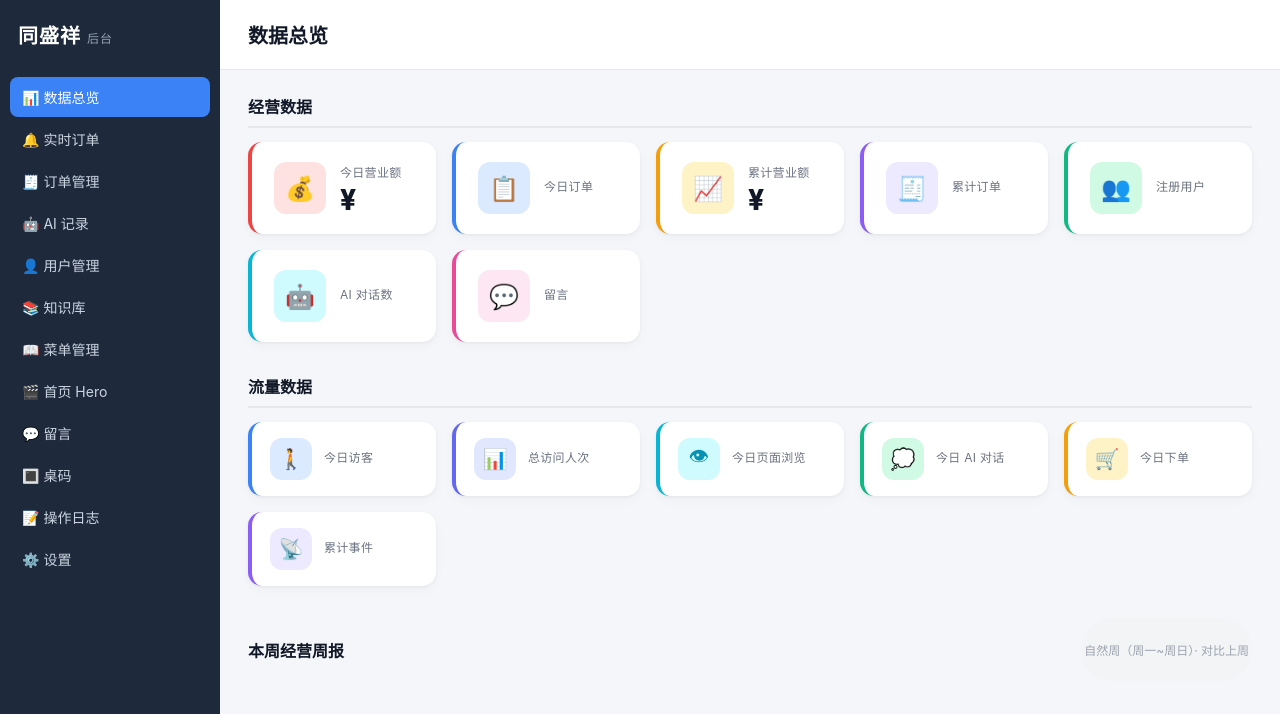
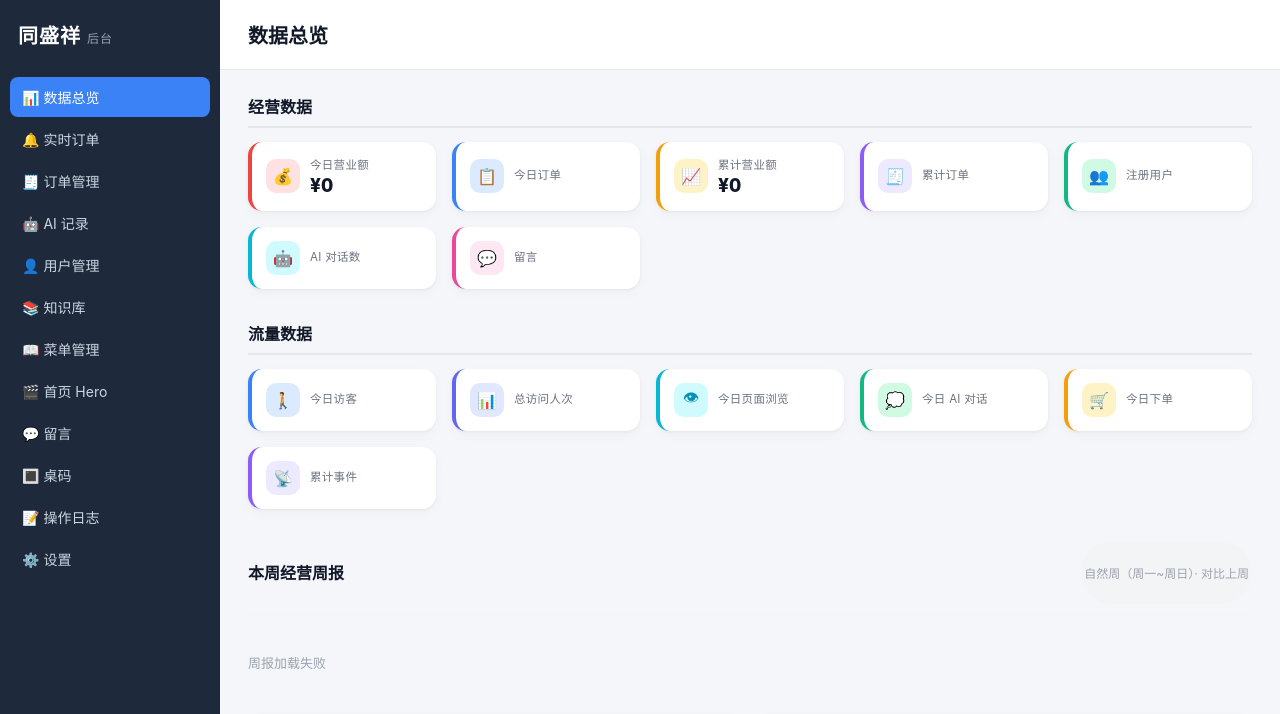
Before and after one commit to acc12138-x/smart-restaurant-ai-waiter, a Flask app: template templates/admin/dashboard.html in a window 1280 px wide. Shown: the top 714 px of the page. Run offline with Flask 3, Linux system fonts and the light colour scheme; the template is opened without the code that fills it, so the values that code supplies are empty.

Commit message:
style(admin): KPI 卡文字不折行（数字必须一行）+ 密集网格改紧凑尺寸 + 金额去尾零
数字折行的元凶是 .kpi-value 里的 word-break:break-all —— 它允许在任意字符处断行，¥76.0 于是被断成「¥7 / 6.0」。改为 white-space:nowrap + word-break:normal + overflow:hidden（超出时裁掉而不是撑破卡片），基准字号 28px 收到 26px

.kpi-label 加 nowrap + 省略号：标签也不再折行（原来「今日营业额」「累计营业额」「AI 对话数」都会断成两行）

密集网格（经营数据 7 列 / 流量数据 6 列 / 周报 6 列）改紧凑尺寸：内边距 20px22px -> 14px、图标 52/42px -> 34px、标签 11.5px、数值 19px，保证标签与数字都在一行内放得下

今日/累计营业额去掉无意义的尾零：¥76.0 -> ¥76，而 ¥25.33 保留两位（用 Jinja 表达式 rstrip('0').rstrip('.') 处理）

全量 79 passed 无回归

```diff
--- a/static/css/admin.css
+++ b/static/css/admin.css
@@ -1523,6 +1523,34 @@ Write-Host "CSS 追加完成" -ForegroundColor Green
   #weeklyReport .chart-head{ margin-bottom: 14px; }
 }
 
+/* ---------- KPI 卡：文字一律不折行 ---------- */
+/* 原来 .kpi-value 用了 word-break:break-all，¥76.0 会被断成「¥7 / 6.0」两行 */
+.kpi-value{
+  white-space: nowrap;
+  word-break: normal;
+  overflow: hidden;
+  line-height: 1.08;
+  font-size: 26px;
+}
+.kpi-label{
+  white-space: nowrap;
+  overflow: hidden;
+  text-overflow: ellipsis;
+}
+
+/* 密集网格（经营数据 7 列 / 流量数据 6 列 / 周报 6 列）用紧凑尺寸：
+   图标、内边距、字号各收一档，保证标签和数字都在一行内放得下 */
+.kpi-grid-6 .kpi-card,
+.kpi-grid-7 .kpi-card{ padding: 14px; gap: 10px; }
+.kpi-grid-6 .kpi-card .kpi-icon,
+.kpi-grid-7 .kpi-card .kpi-icon{
+  width: 34px; height: 34px; font-size: 16px; border-radius: 10px;
+}
+.kpi-grid-6 .kpi-card .kpi-label,
+.kpi-grid-7 .kpi-card .kpi-label{ font-size: 11.5px; margin-bottom: 4px; }
+.kpi-grid-6 .kpi-card .kpi-value,
+.kpi-grid-7 .kpi-card .kpi-value{ font-size: 19px; }
+
 /* ============================================
    周报 · 金牌分析师（AI 点评）
    ============================================ */
--- a/templates/admin/dashboard.html
+++ b/templates/admin/dashboard.html
@@ -11,7 +11,7 @@
       <div class="kpi-icon">💰</div>
       <div class="kpi-body">
         <div class="kpi-label">今日营业额</div>
-        <div class="kpi-value">¥{{ stats.revenue_today }}</div>
+        <div class="kpi-value">¥{{ ('%.2f'|format(stats.revenue_today)).rstrip('0').rstrip('.') }}</div>
       </div>
     </div>
     <div class="kpi-card kpi-blue">
@@ -25,7 +25,7 @@
       <div class="kpi-icon">📈</div>
       <div class="kpi-body">
         <div class="kpi-label">累计营业额</div>
-        <div class="kpi-value">¥{{ stats.revenue_total }}</div>
+        <div class="kpi-value">¥{{ ('%.2f'|format(stats.revenue_total)).rstrip('0').rstrip('.') }}</div>
       </div>
     </div>
     <div class="kpi-card kpi-purple">
```
